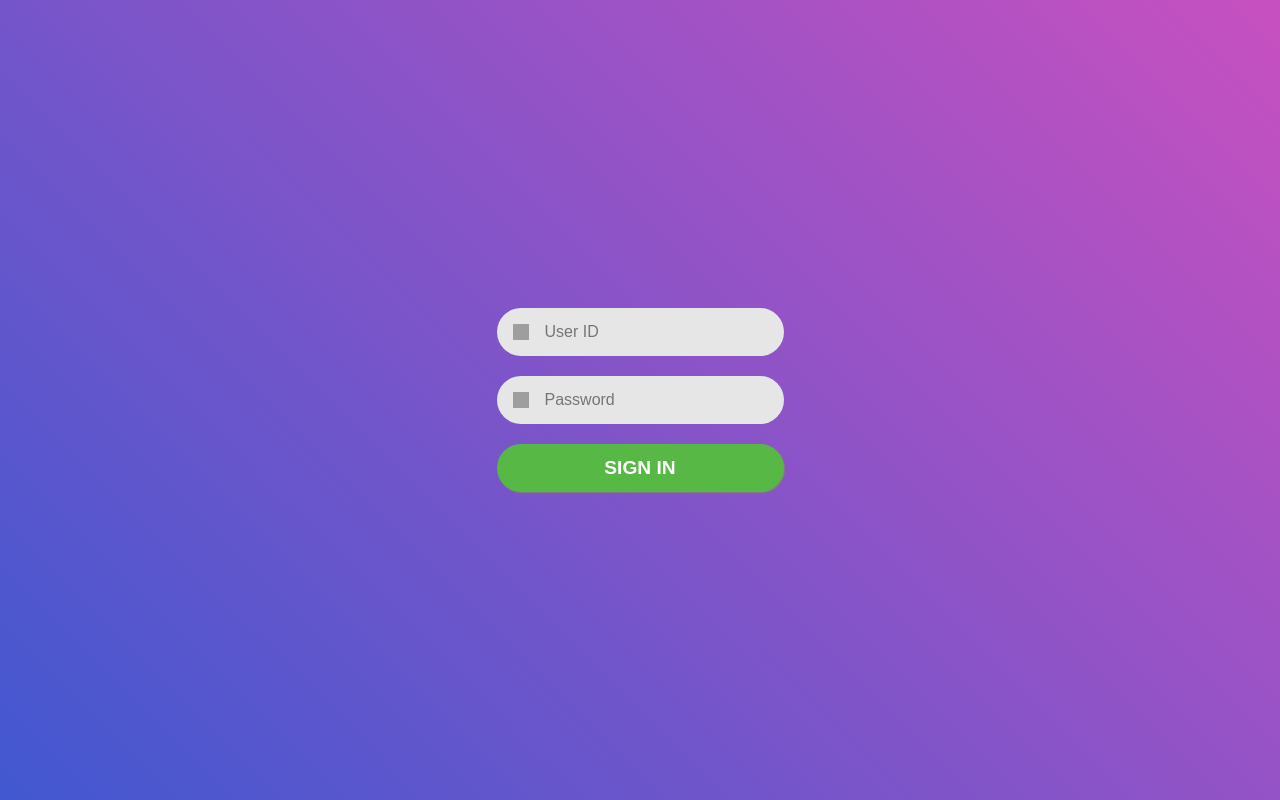
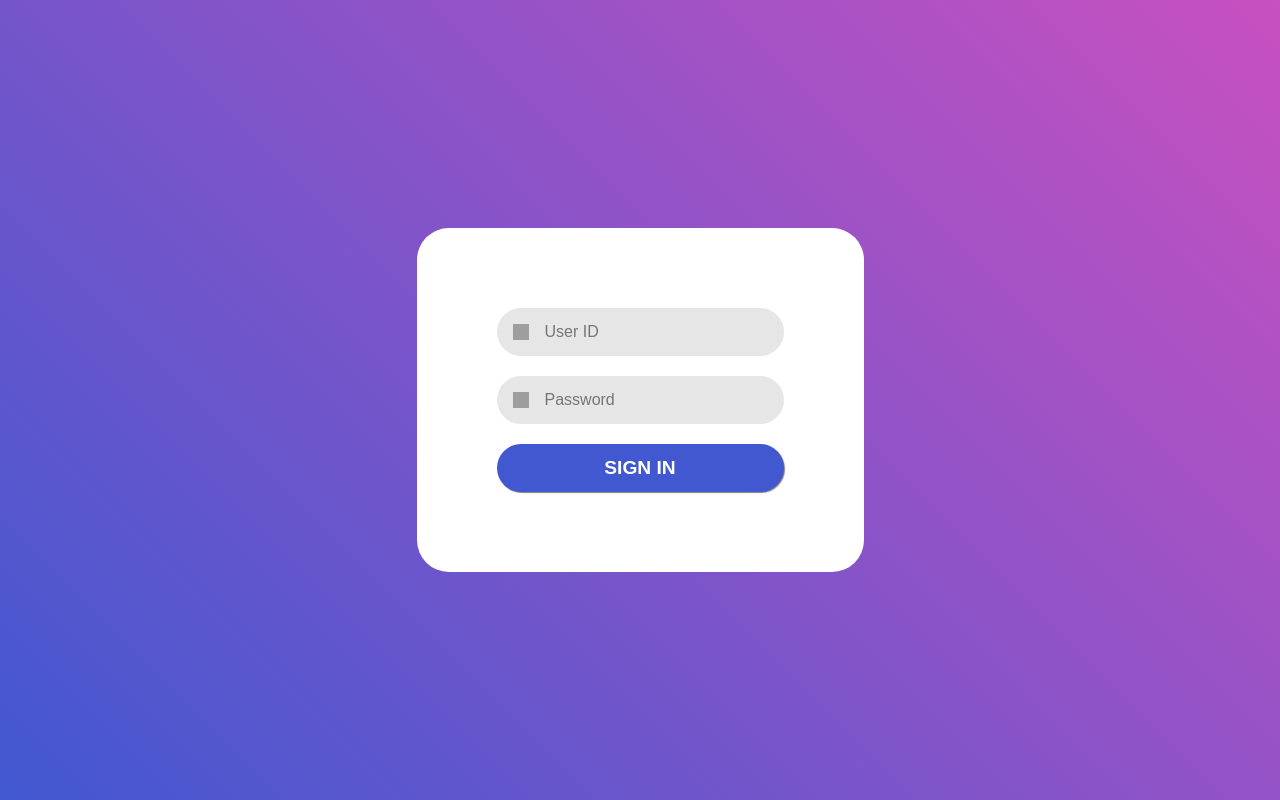
Before and after one commit to manabie-com/mana-do, a React (Create React App) app: page / in a window 1280 px wide. Built offline with nearby package versions, Linux system fonts and the light colour scheme; grey boxes are pictures that could not be loaded.

Commit message:
styling for ToDoPage and some hover effect on SignInPage buttons

```diff
--- a/src/App.css
+++ b/src/App.css
@@ -2,13 +2,32 @@
   text-align: center;
   display: flex;
   justify-content: center;
+  align-items: center;
+  height: 100vh;
+  width: 100%;
+  /* background: linear-gradient(135deg, #c850c0, #4158d0); */
+  background: linear-gradient(-45deg, #ee7752, #e73c7e, #23a6d5, #23d5ab);
+  background-size: 400% 400%;
+  animation: gradient 15s ease infinite;
+}
+
+@keyframes gradient {
+  0% {
+    background-position: 0% 50%;
+  }
+  50% {
+    background-position: 100% 50%;
+  }
+  100% {
+    background-position: 0% 50%;
+  }
 }
 
 button {
   outline: none;
   border: none;
   color: white;
-  background-color: rgb(59, 104, 240);
+  background-color: #4158d0;
   box-shadow: 1px 1px 1px grey;
   border-radius: 4px;
   min-height: 32px;
@@ -17,7 +36,7 @@ button {
 }
 
 button:hover {
-  opacity: 0.85;
+  opacity: 0.7;
   cursor: pointer;
 }
 
@@ -35,6 +54,13 @@ input[type='checkbox']:focus {
   outline: none;
 }
 
+input[type='checkbox']:checked {
+  box-shadow: none;
+  border: none;
+  outline: none;
+  background: black;
+}
+
 input {
   min-height: 36px;
   border: none;
@@ -45,20 +71,33 @@ input {
 }
 
 input:focus {
-  box-shadow: 1px 0 9px rgba(0, 0, 0, 0.25);
+  box-shadow: 0 0 4px 8px rgba(21, 156, 228, 0.4);
 }
 
 .ToDo__container {
   border: 1px solid rgba(0, 0, 0, 0.13);
-  border-radius: 8px;
-  width: 500px;
-  margin-top: 5rem;
-  padding: 24px;
-  box-shadow: 2px 2px 1px rgba(0, 0, 0, 0.09), 3px 2px 3px rgba(0, 0, 0, 0.05);
+  border-radius: 1rem;
+  width: 50%;
+  height: 70vh;
+  padding: 2rem;
+  box-shadow: 2px 2px 1px rgba(0, 0, 0, 0.09);
+  background: #fff;
+  overflow: auto;
 }
 
 .Todo__creation {
   display: flex;
+  flex-direction: column;
+}
+.Todo__banner {
+  background-color: #4158d0;
+  color: white;
+  margin: 0rem 0rem 0.5rem 0rem;
+  padding: 1rem 0rem;
+  border-radius: 4px;
+  text-transform: uppercase;
+  font-weight: bold;
+  font-size: 1.5rem;
 }
 
 .Todo__input {
@@ -75,12 +114,16 @@ input:focus {
   display: flex;
   align-items: center;
   justify-content: space-between;
+  margin: 0.5rem 0rem 0.5rem 0rem;
+  border-radius: 1px;
+  min-height: 3rem;
+  border-bottom: 2px solid #223fd3;
 }
 
 .ToDo__item > span {
   flex: 1 1;
   text-align: left;
-  margin-left: 8px;
+  margin: 0px 8px 0px 8px;
 }
 
 .Todo__content {
@@ -112,7 +155,7 @@ input:focus {
 .Todo__toolbar {
   display: flex;
   justify-content: space-between;
-  margin-top: 24px;
+  margin-top: 2rem;
 }
 
 .Todo__tabs {
@@ -126,3 +169,22 @@ input:focus {
 
 .Action__btn {
 }
+
+/* scroll bar css */
+::-webkit-scrollbar {
+  width: 5px;
+}
+/* Track */
+::-webkit-scrollbar-track {
+  background: #f1f1f1;
+}
+
+/* Handle */
+::-webkit-scrollbar-thumb {
+  background: #888;
+}
+
+/* Handle on hover */
+::-webkit-scrollbar-thumb:hover {
+  background: #555;
+}
--- a/src/SignInPage.css
+++ b/src/SignInPage.css
@@ -13,9 +13,9 @@
 }
 
 .Signin__form {
-}
-
-label[for='user-id'] {
+  background: #fff;
+  border-radius: 2rem;
+  padding: 5rem;
 }
 
 #user_id {
@@ -29,9 +29,12 @@ label[for='user-id'] {
   border-radius: 1.8rem;
   padding: 0 2rem 0 3rem;
   box-shadow: none;
+  transition: all 0.4s ease;
 }
 
-label[for='password'] {
+#user_id:focus {
+  outline: none;
+  box-shadow: 0 0 0 4px rgba(21, 156, 228, 0.4);
 }
 
 #password {
@@ -45,6 +48,12 @@ label[for='password'] {
   border-radius: 1.8rem;
   padding: 0 2rem 0 3rem;
   box-shadow: none;
+  transition: all 0.4s ease;
+}
+
+#password:focus {
+  outline: none;
+  box-shadow: 0 0 0 4px rgba(21, 156, 228, 0.4);
 }
 
 .Signin__submit-button {
@@ -56,7 +65,7 @@ label[for='password'] {
   width: 100%;
   height: 3rem;
   border-radius: 1.8rem;
-  background: #57b846;
+
   transition: all 0.4s;
 }
 
--- a/src/ToDoPage.tsx
+++ b/src/ToDoPage.tsx
@@ -1,34 +1,33 @@
-import React, {useEffect, useReducer, useRef, useState} from 'react';
-import {RouteComponentProps} from 'react-router-dom';
+import React, { useEffect, useReducer, useRef, useState } from 'react';
+import { RouteComponentProps } from 'react-router-dom';
 
-import reducer, {initialState} from './store/reducer';
+import reducer, { initialState } from './store/reducer';
 import {
   setTodos,
   createTodo,
   deleteTodo,
   toggleAllTodos,
   deleteAllTodos,
-    updateTodoStatus
+  updateTodoStatus,
 } from './store/actions';
 import Service from './service';
-import {TodoStatus} from './models/todo';
-import {isTodoCompleted} from './utils';
+import { TodoStatus } from './models/todo';
+import { isTodoCompleted } from './utils';
 
 type EnhanceTodoStatus = TodoStatus | 'ALL';
 
-
-const ToDoPage = ({history}: RouteComponentProps) => {
-    const [{todos}, dispatch] = useReducer(reducer, initialState);
+const ToDoPage = ({ history }: RouteComponentProps) => {
+  const [{ todos }, dispatch] = useReducer(reducer, initialState);
   const [showing, setShowing] = useState<EnhanceTodoStatus>('ALL');
   const inputRef = useRef<HTMLInputElement>(null);
 
-    useEffect(()=>{
-        (async ()=>{
+  useEffect(() => {
+    (async () => {
       const resp = await Service.getTodos();
 
       dispatch(setTodos(resp || []));
-        })()
-    }, [])
+    })();
+  }, []);
 
   const onCreateTodo = async (e: React.KeyboardEvent<HTMLInputElement>) => {
     if (e.key === 'Enter' && inputRef.current) {
@@ -38,23 +37,26 @@ const ToDoPage = ({history}: RouteComponentProps) => {
         inputRef.current.value = '';
       } catch (e) {
         if (e.response.status === 401) {
-                    history.push('/')
+          history.push('/');
         }
       }
     }
-    }
+  };
 
-    const onUpdateTodoStatus = (e: React.ChangeEvent<HTMLInputElement>, todoId: string) => {
-        dispatch(updateTodoStatus(todoId, e.target.checked))
-    }
+  const onUpdateTodoStatus = (
+    e: React.ChangeEvent<HTMLInputElement>,
+    todoId: string
+  ) => {
+    dispatch(updateTodoStatus(todoId, e.target.checked));
+  };
 
   const onToggleAllTodo = (e: React.ChangeEvent<HTMLInputElement>) => {
-        dispatch(toggleAllTodos(e.target.checked))
-    }
+    dispatch(toggleAllTodos(e.target.checked));
+  };
 
   const onDeleteAllTodo = () => {
     dispatch(deleteAllTodos());
-    }
+  };
 
   const showTodos = todos.filter((todo) => {
     switch (showing) {
@@ -74,6 +76,7 @@ const ToDoPage = ({history}: RouteComponentProps) => {
   return (
     <div className="ToDo__container">
       <div className="Todo__creation">
+        <div className="Todo__banner">To-do List</div>
         <input
           ref={inputRef}
           className="Todo__input"
@@ -82,10 +85,11 @@ const ToDoPage = ({history}: RouteComponentProps) => {
         />
       </div>
       <div className="ToDo__list">
-                {
-                    showTodos.map((todo, index) => {
+        {showTodos.map((todo, index) => {
           return (
-                            <div key={index} className="ToDo__item">
+            // using ID as key instead of index is a better practice
+            //because we might need to rearrange todo in the future, thus we should not rely on index for keys as index can change
+            <div key={todo.id} className="ToDo__item">
               <input
                 type="checkbox"
                 checked={isTodoCompleted(todo)}
@@ -100,25 +104,32 @@ const ToDoPage = ({history}: RouteComponentProps) => {
               </button>
             </div>
           );
-                    })
-                }
+        })}
       </div>
       <div className="Todo__toolbar">
-                {todos.length > 0 ?
+        {todos.length > 0 ? (
           <input
             type="checkbox"
             checked={activeTodos === 0}
             onChange={onToggleAllTodo}
-                    /> : <div/>
-                }
+          />
+        ) : (
+          <div />
+        )}
         <div className="Todo__tabs">
-                    <button className="Action__btn" onClick={()=>setShowing('ALL')}>
+          <button className="Action__btn" onClick={() => setShowing('ALL')}>
             All
           </button>
-                    <button className="Action__btn" onClick={()=>setShowing(TodoStatus.ACTIVE)}>
+          <button
+            className="Action__btn"
+            onClick={() => setShowing(TodoStatus.ACTIVE)}
+          >
             Active
           </button>
-                    <button className="Action__btn" onClick={()=>setShowing(TodoStatus.COMPLETED)}>
+          <button
+            className="Action__btn"
+            onClick={() => setShowing(TodoStatus.COMPLETED)}
+          >
             Completed
           </button>
         </div>
```
Lines whose indentation alone changed are shown as unchanged.
